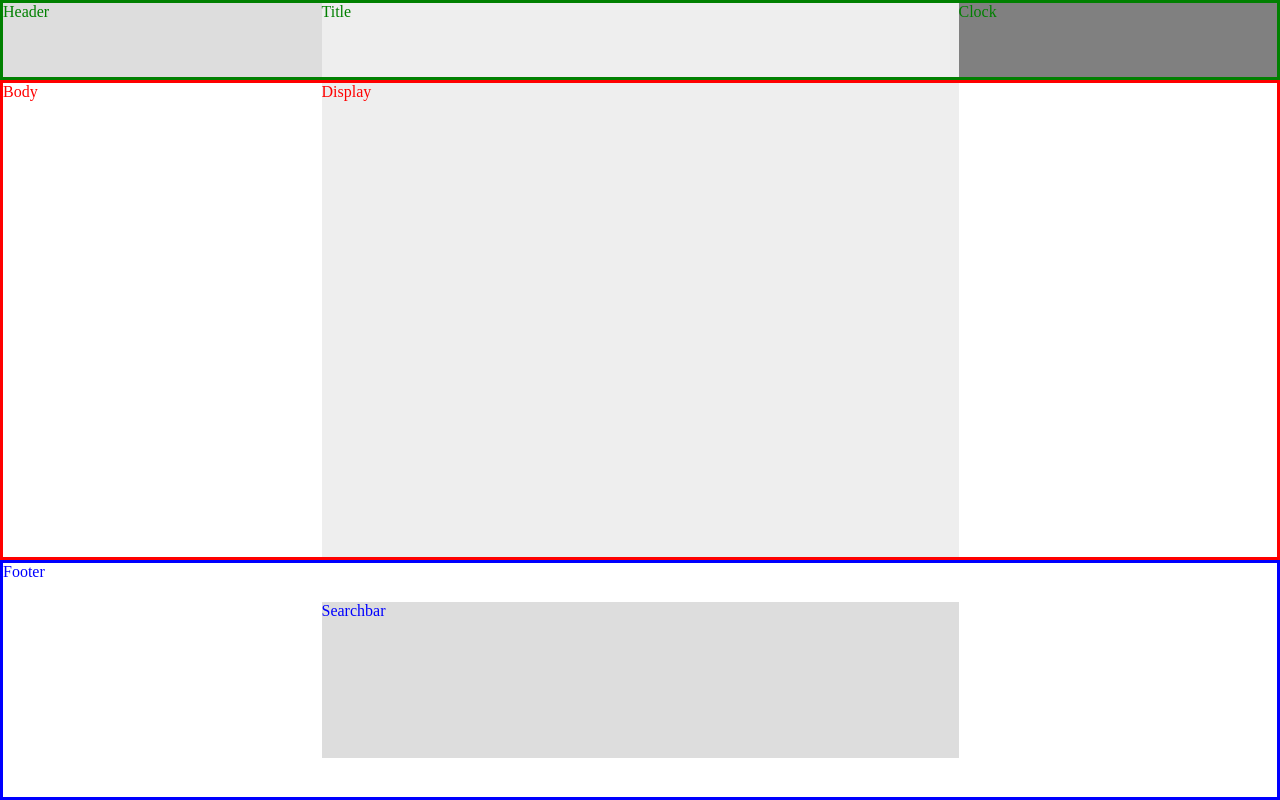
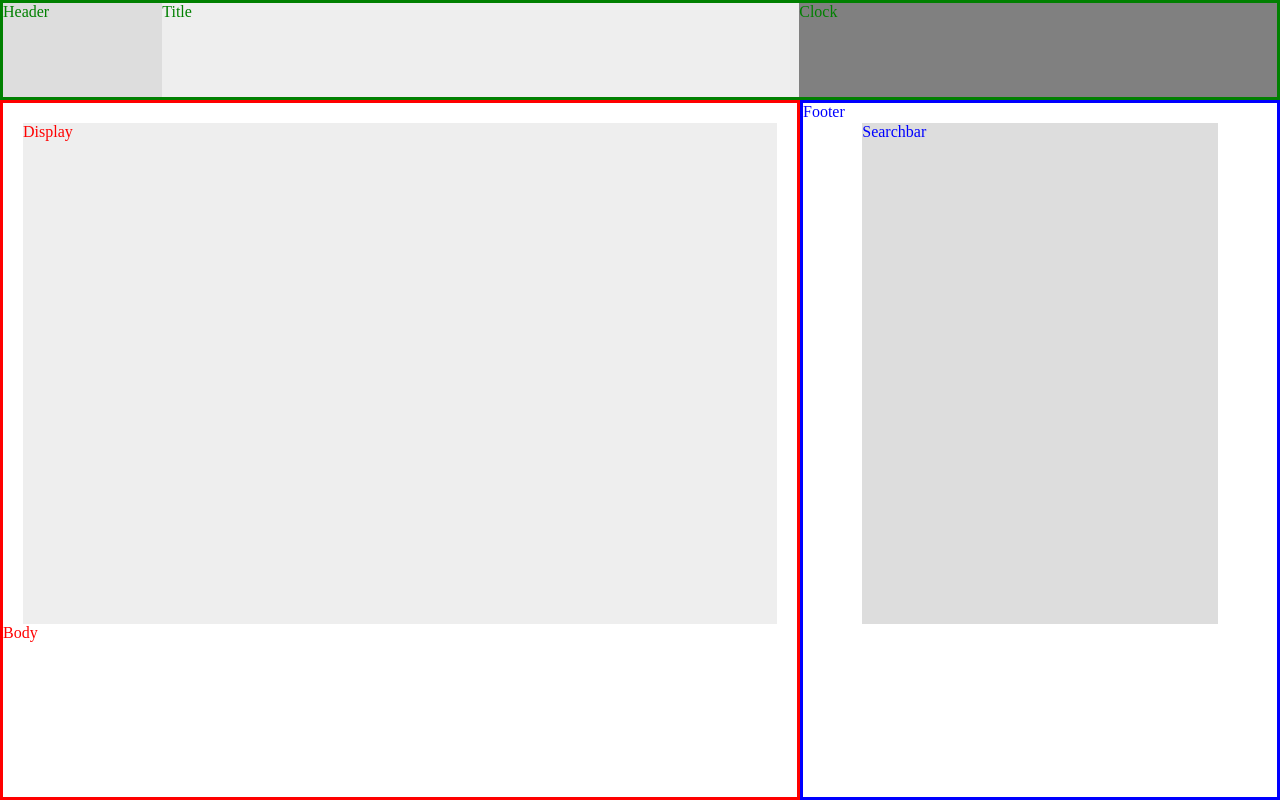
Before and after one commit to chuefengv/Weather-App, a React (Vite) app: page / in a window 1280 px wide. Built offline with nearby package versions, Linux system fonts and the light colour scheme.

Commit message:
redid the layout of grid to optimize space

```diff
--- a/src/App.js
+++ b/src/App.js
@@ -21,9 +21,9 @@ function App(){
 
   return (
     <div className='container'>
-      <Header />
-      <Body />
-      <Footer />
+      <Header className='header' />
+      <Body className='body' />
+      <Footer className='footer' />
     </div>
   );
 }
--- a/src/components/body/Body.css
+++ b/src/components/body/Body.css
@@ -2,13 +2,16 @@
   color: red;
   border: red solid;
   display: grid;
-  grid-template-columns: 1fr 1fr 1fr 1fr;
-  grid-template-rows: 1fr 1fr 1fr 1fr 1fr 1fr;
+  grid-template-columns: repeat(8, 1fr);
+  grid-template-rows: repeat(8, 1fr);
 }
 
 .display {
-  grid-column-start: 2;
-  grid-column-end: 4;
+  margin-top: 20px;
+  margin-right: 20px;
+  margin-left: 20px;
+  grid-column-start: 1;
+  grid-column-end: 9;
   grid-row-start: 1;
   grid-row-end: 7;
 }
--- a/src/components/footer/Footer.css
+++ b/src/components/footer/Footer.css
@@ -2,13 +2,14 @@
   color: blue;
   border: blue solid;
   display: grid;
-  grid-template-columns: 1fr 1fr 1fr 1fr;
-  grid-template-rows: 1fr 1fr 1fr 1fr 1fr 1fr;
+  grid-template-columns: repeat(8, 1fr);
+  grid-template-rows: repeat(8, 1fr);
 }
 
 .searchbar {
+  margin-top: 20px;
   grid-column-start: 2;
-  grid-column-end: 4;
-  grid-row-start: 2;
-  grid-row-end: 6;
+  grid-column-end: 8;
+  grid-row-start: 1;
+  grid-row-end: 7;
 }
--- a/src/components/header/Header.css
+++ b/src/components/header/Header.css
@@ -2,6 +2,20 @@
   color: green;
   border: green solid;
   display: grid;
-  grid-template-columns: 2fr 4fr 2fr;
+  grid-template-columns: repeat(8, 1fr);
+  grid-template-rows: 1fr;
   background-color: #ddd;
 }
+
+.title {
+  grid-column-start: 2;
+  grid-column-end: 6;
+  grid-row-start: 1;
+  grid-row-end: 2;
+}
+.clock {
+  grid-column-start: 6;
+  grid-column-end: 9;
+  grid-row-start: 1;
+  grid-row-end: 2;
+}
--- a/src/components/header/Header.jsx
+++ b/src/components/header/Header.jsx
@@ -7,8 +7,8 @@ function Header(){
     return(
         <div className='header'>
             Header
-            <Title />
-            <Clock />
+            <Title className='title'/>
+            <Clock className='clock'/>
 
         </div>
     )
--- a/src/style.css
+++ b/src/style.css
@@ -10,8 +10,29 @@ html {
   margin: 0;
   display: grid;
   /* border: black solid; */
-  grid-template-columns: 1fr;
-  grid-template-rows: 1fr 6fr 3fr;
+  grid-template-columns: repeat(8, 1fr);
+  grid-template-rows: repeat(8, 1fr);
   width: 100vw;
   height: 100vh;
 }
+
+.header {
+  grid-column-start: 1;
+  grid-column-end: 9;
+  grid-row-start: 1;
+  grid-row-end: 2;
+}
+
+.body {
+  grid-column-start: 1;
+  grid-column-end: 6;
+  grid-row-start: 2;
+  grid-row-end: 9;
+}
+
+.footer {
+  grid-column-start: 6;
+  grid-column-end: 9;
+  grid-row-start: 2;
+  grid-row-end: 9;
+}
```
